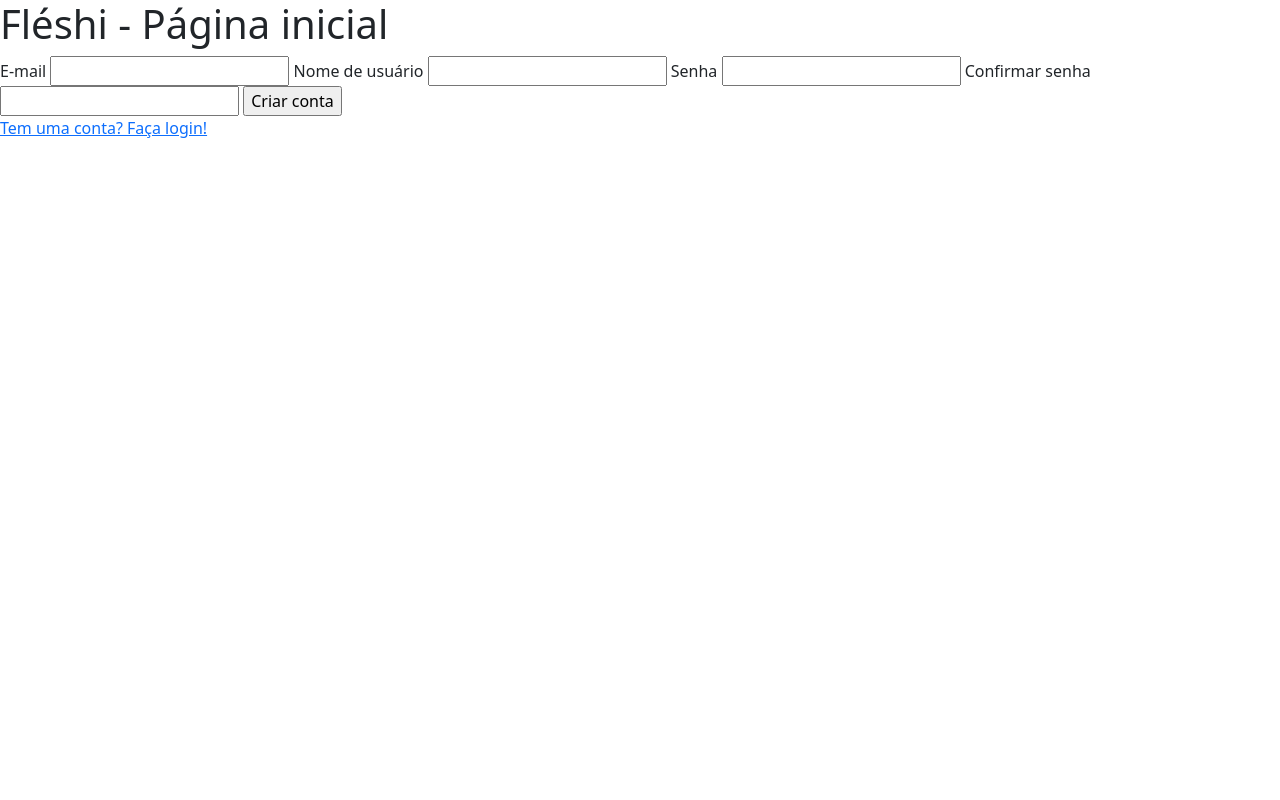
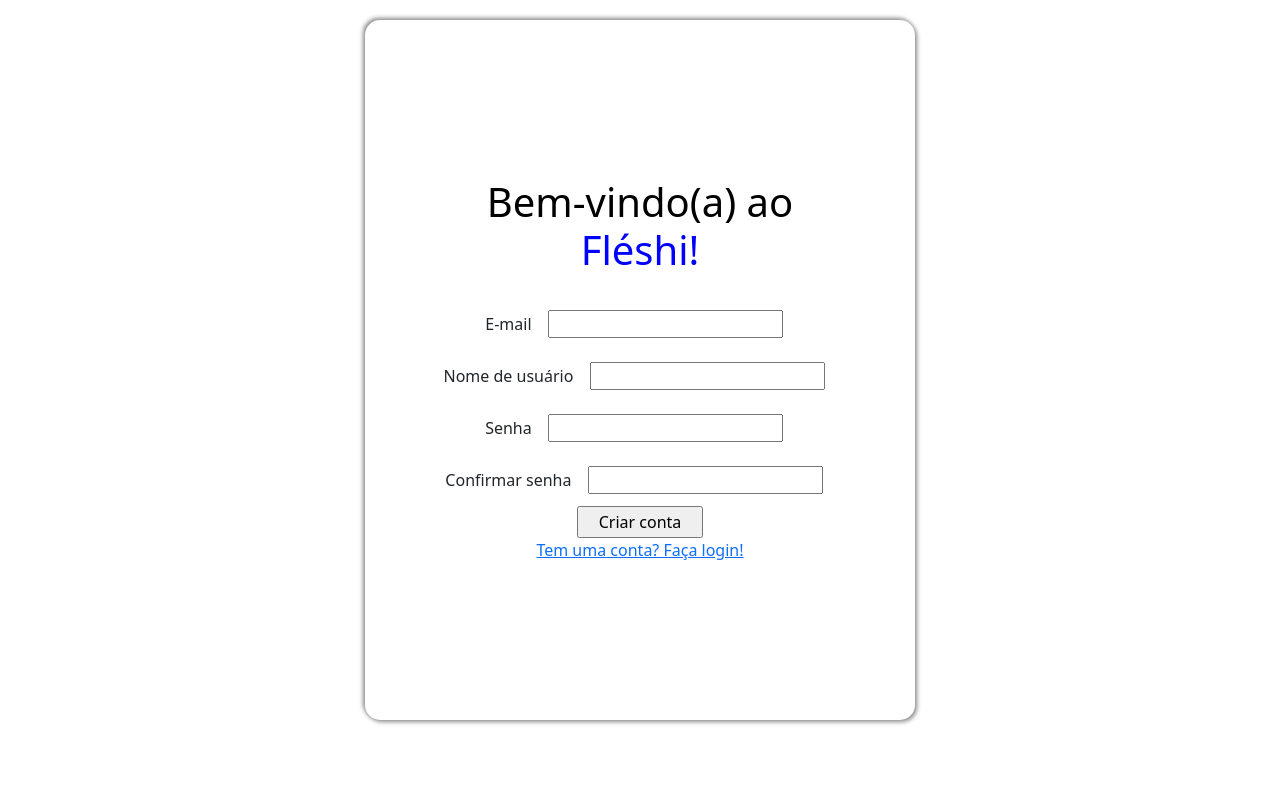
Before and after one commit to YuriIce22/RedeSocialFleshi, a Flask app: page /createaccount in a window 1280 px wide. Run offline with Flask 3, Linux system fonts and the light colour scheme.

Commit message:
wq :wq :wq

```diff
--- a/appfleshi/routes.py
+++ b/appfleshi/routes.py
@@ -56,5 +56,11 @@ def logout():
 @app.route("/feed")
 @login_required
 def feed():
-    photos = Photo.query.order_by(Photo.upload_date.desc()).all()
-    return render_template("feed.html", photos=photos)
+
+
+    if valor_botao == 1:
+        photos = Photo.query.order_by(Photo.upload_date.desc()).all()
+        return render_template("feed.html", photos=photos)
+    else:
+        photos = Photo.query.order_by(Photo.upload_date.asc()).all()
+        return render_template("feed.html", photos=photos)
--- a/appfleshi/templates/createaccount.html
+++ b/appfleshi/templates/createaccount.html
@@ -1,14 +1,17 @@
  {% extends 'homepage.html' %}
 
  {% block title %}
-    Fléshi - Criar conta
+    Fléshi - Criar conta!
  {% endblock %}
 
  {% block form %}
     <form method="post">
         {{ form.csrf_token }}
+
+        <div>
             {{ form.email.label() }}
-            {{ form.email() }}
+            {{ form.email(class="home-form-input") }}
+        </div>
 
             {% if form.email.errors %}
                 {% for erro in form.email.errors %}
@@ -16,8 +19,11 @@
                 {% endfor%}
             {% endif %}
 
+        <div>
+
             {{ form.username.label() }}
-            {{ form.username() }}
+            {{ form.username(class="home-form-input") }}
+        </div>
 
         {% if form.username.errors %}
                 {% for erro in form.username.errors %}
@@ -25,13 +31,17 @@
                 {% endfor%}
             {% endif %}
 
+        <div>
             {{ form.password.label() }}
-            {{ form.password() }}
+            {{ form.password(class="home-form-input") }}
+        </div>
 
+        <div>
             {{ form.confirm_password.label() }}
-            {{ form.confirm_password() }}
+            {{ form.confirm_password(class="home-form-input") }}
+        </div>
 
-            {{ form.submit() }}
+            {{ form.submit(class="btn-submit") }}
     </form>
  <a href="{{ url_for('homepage') }}">Tem uma conta? Faça login!</a>
  {% endblock %}
--- a/appfleshi/templates/feed.html
+++ b/appfleshi/templates/feed.html
@@ -8,6 +8,9 @@
     {% include "navbar.html" %}
     <h1>feed principal</h1>
 
+    <a href="{{ url_for('feed', 1 }}">Mais Recentes</a>
+    <a href="{{ url_for('feed', 2 }}">Mais Antigas</a>
+
     {% for photo in photos %}
         <a href="{{ url_for('profile', user_id=photo.user_id) }}">
             <img src="{{ url_for('static', filename='posts_photos/'~ photo.file_name) }}" alt="imagem">
--- a/appfleshi/templates/homepage.html
+++ b/appfleshi/templates/homepage.html
@@ -1,5 +1,5 @@
 <!DOCTYPE html>
-<html lang="en">
+<html lang="pt-br">
 <head>
     <meta charset="UTF-8">
     <title>
@@ -9,37 +9,113 @@
     </title>
     <link href="https://cdn.jsdelivr.net/npm/bootstrap@5.3.8/dist/css/bootstrap.min.css" rel="stylesheet" integrity="sha384-sRIl4kxILFvY47J16cr9ZwB07vP4J8+LH7qKQnuqkuIAvNWLzeN8tE5YBujZqJLB" crossorigin="anonymous">
 
+    <style>
+        *{
+            padding: 0;
+            margin: 0;
+        }
+        body{
+            height: 100vh;
+            width: 100vw;
+            display: flex;
+            flex-direction: column;
+            align-items: center;
+        }
+        .main-container{
+            height: 700px;
+            width: 550px;
+            display: block;
+            margin-top: 20px;
+            margin-left: auto;
+            margin-right: auto;
+            background: #fff;
+            border-radius: 15px;
+            display: flex;
+            flex-direction: column;
+            align-items: center;
+            justify-content: center;
+            box-shadow:
+                2px 2px 4px rgba(117, 117, 117, 0.8),
+                -2px -2px 4px rgba(117, 117, 117, 0.8);
+        }
+
+        form{
+            display: flex;
+            flex-direction: column;
+            align-items: center;
+            justify-content: center;
+        }
+
+        .main-form{
+            display: flex;
+            flex-direction: column;
+            align-items: center;
+            justify-content: center;
+        }
+        h1{
+            color: black;
+            text-align: center;
+        }
+        p{
+            color: blue;
+        }
+        .home-form-input{
+            margin: 12px;
+        }
+        .btn-submit{
+            display: flex;
+            padding: 2px 20px 2px 20px;
+
+        }
+
+        .account-a{
+            text-decoration: none;
+            display: flex;
+            margin-top: 10px;
+        }
+
+
+    </style>
 
 </head>
 {% block body %}
 <body>
+
+    <div class="main-container">
         <h1>
-        Fléshi - Página inicial
+            Bem-vindo(a) ao
+            <p>Fléshi!</p>
         </h1>
 
         {% block form %}
-    <div class="d-flex justify-content-center">
-        <div class="border m-5 d-flex shadow-lg p-5 rounded-4 w-25 flex-column">
+        <div>
+            <div class="main-form">
                  <form method="post">
                     {{ form.csrf_token }}
 
-                 <div class="mb-3">
-                    {{ form.email.label(class="form-label") }}
-                    {{ form.email(class="form-control") }}
+                     <div>
+                        {{ form.email.label() }}
+                        {{ form.email(class="home-form-input") }}
                     </div>
 
-                 <div class="mb-3">
-                    {{ form.password.label(class="form-label") }}
-                    {{ form.password(class="form-control") }}
+                     <div>
+                        {{ form.password.label() }}
+                        {{ form.password(class="home-form-input") }}
+
                     </div>
-                {{ form.submit(class="btn btn-outline-success") }}
+
+                    <div>
+                        {{ form.submit(class="btn-submit") }}
+                    </div>
                  </form>
-            <a href="{{ url_for('createaccount') }}">Não tem uma conta? Cadastre-se!</a>
+                <a class="account-a" href="{{ url_for('createaccount') }}">Não tem uma conta? Cadastre-se!</a>
             </div>
         </div>
 
         {% endblock %}
 
+    </div>
+
 <script src="https://cdn.jsdelivr.net/npm/bootstrap@5.3.8/dist/js/bootstrap.bundle.min.js" integrity="sha384-FKyoEForCGlyvwx9Hj09JcYn3nv7wiPVlz7YYwJrWVcXK/BmnVDxM+D2scQbITxI" crossorigin="anonymous"></script>
 </body>
 {% endblock %}
--- a/appfleshi/templates/profile.html
+++ b/appfleshi/templates/profile.html
@@ -1,7 +1,7 @@
 {% extends "homepage.html" %}
 
 {% block title %}
-    Fléshi - Perfilss
+    Fléshi - Perfil
 {% endblock %}
 
 {% block body %}
```
Also changed, not shown: instance/datafleshi.db. Lines whose indentation alone changed are shown as unchanged.
